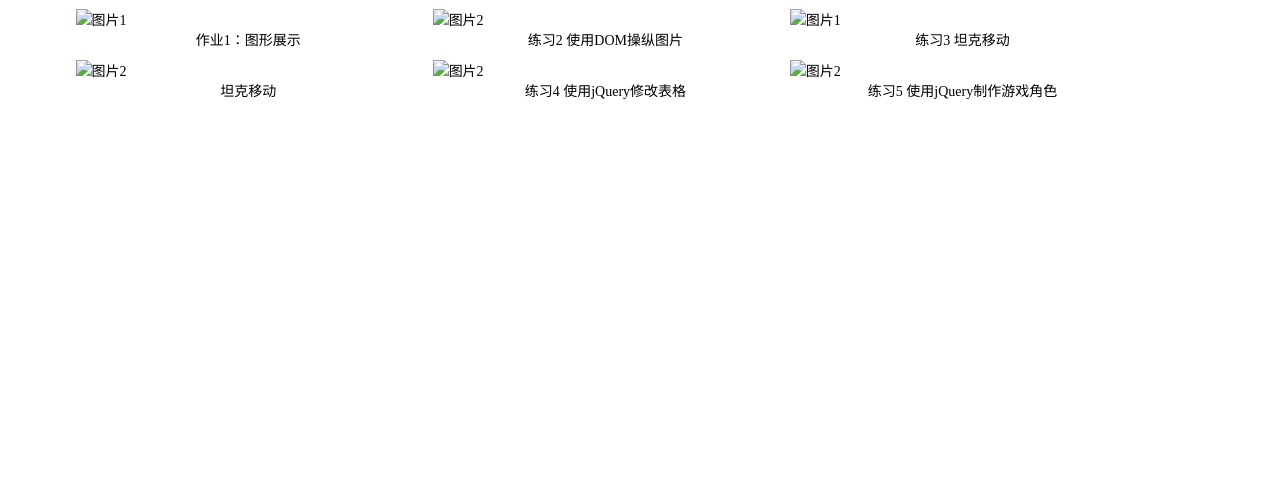
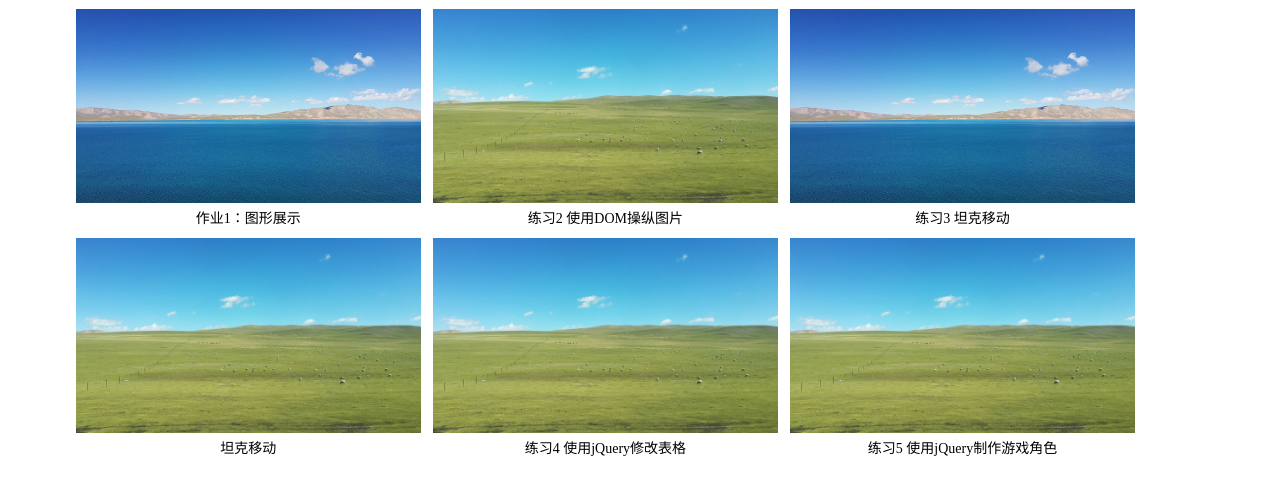
Before and after one commit to hualiukai/lk.github.io, a plain HTML site: page index.html in a window 1280 px wide. Shown: the part 49-544 px from the top of the page. Drawn offline with Linux system fonts and the light colour scheme.

Commit message:
Update index.html

```diff
--- a/index.html
+++ b/index.html
@@ -22,28 +22,28 @@ a:hover{color: #FF0000;}
 	<h1 class="mytitle">219970718 刘凯</h1>
 	<ul id="dowebok">
 		<li>
-			<div><a href="图行"><img data-original="images/tibet-1.jpg" src="images/tibet-1.jpg" alt="图片1"></a></div>
+			<div><a href="图行"><img data-original="img/tibet-1.jpg" src="img/tibet-1.jpg" alt="图片1"></a></div>
 			<div class="dt"><a href="图行">作业1：图形展示</a></div>
 		</li>
 		<li>
-			<div><a href="Dom操作图片"><img data-original="images/tibet-2.jpg" src="images/tibet-2.jpg" alt="图片2"></a></div>
+			<div><a href="Dom操作图片"><img data-original="img/tibet-2.jpg" src="img/tibet-2.jpg" alt="图片2"></a></div>
 			<div class="dt"><a href="Dom操作图片">练习2 使用DOM操纵图片</a></div>
 		</li>
 		<li>
-			<div><a href=练习3 坦克移动"><img data-original="images/tibet-1.jpg" src="images/tibet-1.jpg" alt="图片1"></a></div>
+			<div><a href=练习3 坦克移动"><img data-original="img/tibet-1.jpg" src="img/tibet-1.jpg" alt="图片1"></a></div>
 			<div class="dt"><a href="练习3 坦克移动">练习3 坦克移动</a></div>
 		</li>
                  <li>
-			<div><a href="坦克移动/index.html"><img data-original="images/tibet-2.jpg" src="images/tibet-2.jpg" alt="图片2"></a></div>
+			<div><a href="坦克移动/index.html"><img data-original="img/tibet-2.jpg" src="img/tibet-2.jpg" alt="图片2"></a></div>
 			<div class="dt"><a href="坦克移动/index.html">坦克移动</a></div>
 		</li>
 
 		<li>
-			<div><a href="练习4 使用jQuery修改表格"><img data-original="images/tibet-2.jpg" src="images/tibet-2.jpg" alt="图片2"></a></div>
+			<div><a href="练习4 使用jQuery修改表格"><img data-original="img/tibet-2.jpg" src="img/tibet-2.jpg" alt="图片2"></a></div>
 			<div class="dt"><a href="练习4 使用jQuery修改表格">练习4 使用jQuery修改表格</a></div>
 		</li>
 		<li>
-			<div><a href="使用jQuery制作游戏角色"><img data-original="images/tibet-2.jpg" src="images/tibet-2.jpg" alt="图片2"></a></div>
+			<div><a href="使用jQuery制作游戏角色"><img data-original="img/tibet-2.jpg" src="img/tibet-2.jpg" alt="图片2"></a></div>
 			<div class="dt"><a href="使用jQuery制作游戏角色">练习5 使用jQuery制作游戏角色</a></div>
 		</li>
 
```
